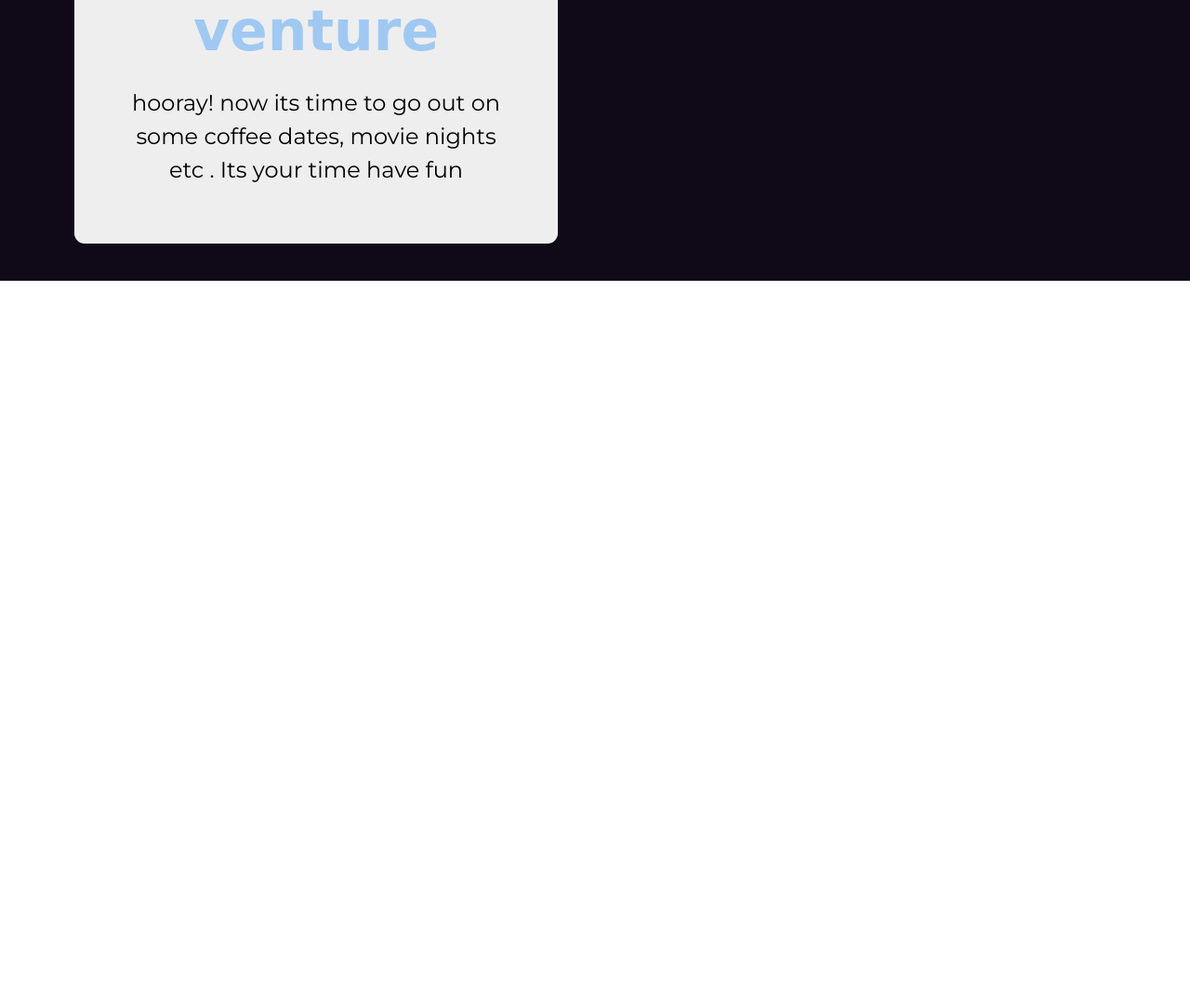
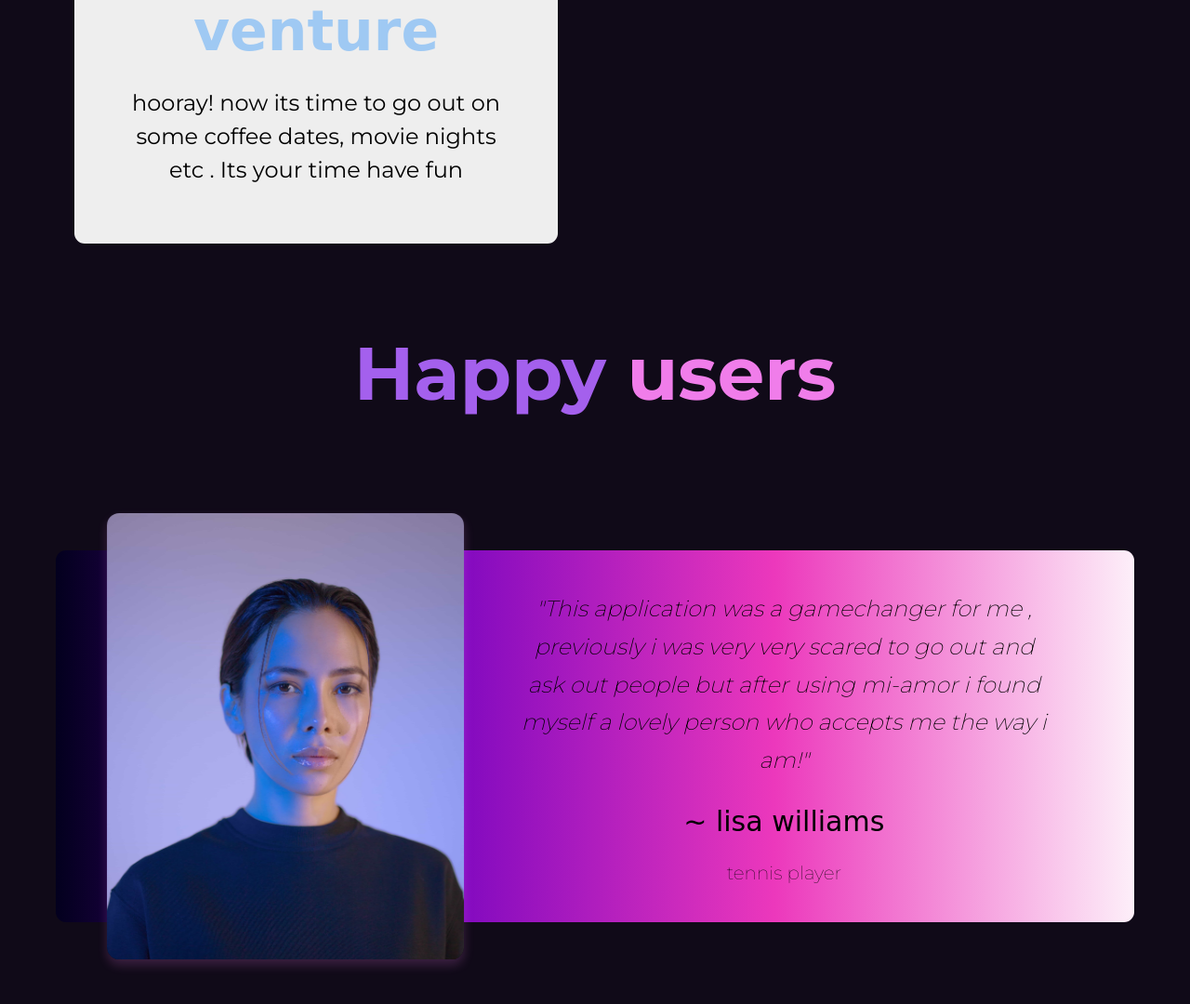
Before and after one commit to lucifer78907/mi-amor, a website: page index.html in a window 1280 px wide. Shown: the part 2078-3158 px from the top of the page at 93% size. Before the commit the page ends 2380 px from the top, so only its background shows below. Drawn offline with Linux system fonts and the light colour scheme; a web font is replaced by a local one.

Commit message:
+testimonials section

```diff
--- a/index.html
+++ b/index.html
@@ -81,6 +81,28 @@
           </div>
         </article>
       </section>
+      <section class="testimonials">
+        <h2 class="heading__secondary">Happy <span>users</span></h2>
+        <div class="testimonial__box">
+          <article class="testimonial">
+            <img
+              src="img/testimonial-1.jpg"
+              alt="Women user of mi-amor"
+              class="testimonial__img"
+            />
+            <aside class="testimonial__desc">
+              <blockquote class="testimonial__para">
+                "This application was a gamechanger for me , previously i was
+                very very scared to go out and ask out people but after using
+                mi-amor i found myself a lovely person who accepts me the way i
+                am!"
+              </blockquote>
+              <p class="testimonial__author">~ lisa williams</p>
+              <p class="testimonial__designation">tennis player</p>
+            </aside>
+          </article>
+        </div>
+      </section>
     </main>
   </body>
 </html>
--- /dev/null
+++ b/sass/layout/_testimonials.scss
@@ -0,0 +1,57 @@
+.testimonials {
+  text-align: center;
+  padding: 6rem;
+  min-height: 100vh;
+  background-color: $color-black;
+}
+
+.testimonial {
+  min-height: 40rem;
+  display: flex;
+  justify-content: space-evenly;
+  &__box {
+    border-radius: 11px;
+    margin-top: 15rem;
+    background-image: linear-gradient(to right, #12c2e9, #c471ed, #ec38bc);
+    background-image: linear-gradient(
+      to right,
+      #03001e,
+      #7303c0,
+      #ec38bc,
+      #fdeff9
+    );
+  }
+
+  &__desc {
+    display: flex;
+    flex-direction: column;
+    align-items: center;
+    justify-content: center;
+    flex: 0 1 50%;
+    gap: 3rem;
+  }
+
+  &__img {
+    height: 40rem;
+    transform: scale(1.2);
+    border-radius: 11px;
+    box-shadow: 0 0.5rem 1rem rgba($color-primary, $alpha: 0.2);
+  }
+
+  &__para {
+    font-size: 2.4rem;
+    font-weight: 300;
+    line-height: 1.7;
+    font-style: italic;
+  }
+
+  &__author {
+    font-family: var(--font-fredrika);
+    font-size: 3rem;
+  }
+
+  &__designation {
+    font-size: 2rem;
+    font-weight: 100;
+  }
+}
--- a/sass/main.scss
+++ b/sass/main.scss
@@ -7,3 +7,4 @@
 @import 'components/nav';
 @import 'layout/hero';
 @import 'layout/features';
+@import 'layout/testimonials';
```
Also changed, not shown: css/style.css, img/testimonial-1.jpg (added).
